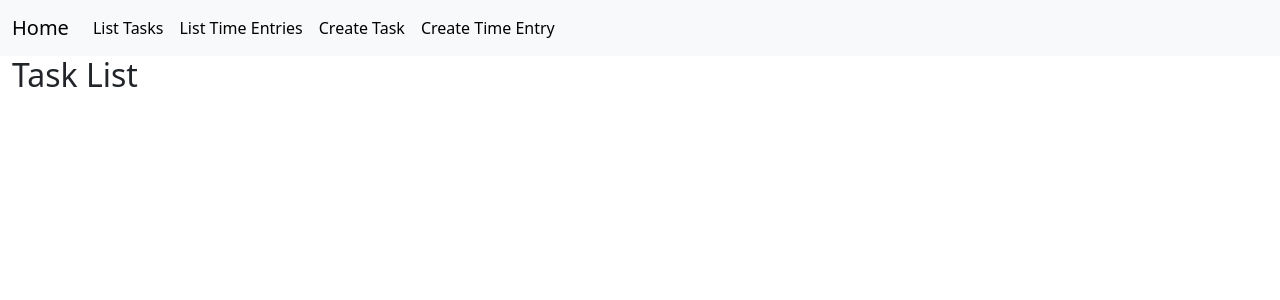
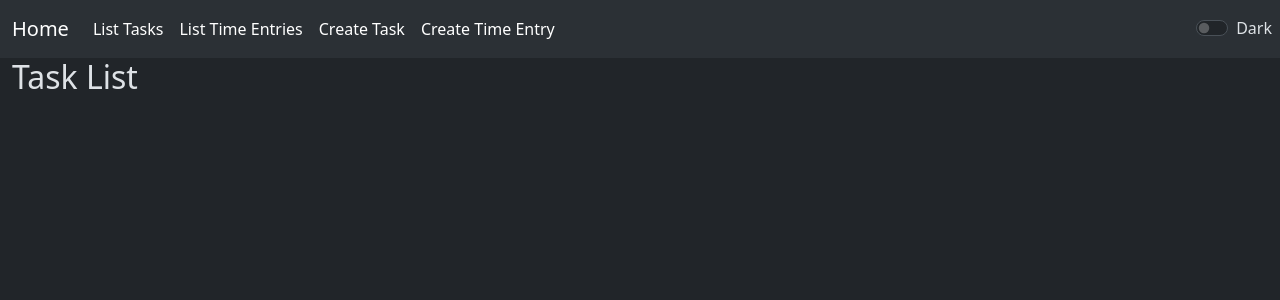
Before and after one commit to OsandaG/Scheduling, a Django app: page /ListTask in a window 1280 px wide. Shown: the top 300 px of the page. Run offline with Django 5.2, Linux system fonts and the light colour scheme; data that the repository does not hold is empty.

Commit message:
Prior to second round of improvments.

```diff
--- /dev/null
+++ b/ProductivityApp/Timekeeping/static/theme_control.js
@@ -0,0 +1,27 @@
+document.addEventListener("DOMContentLoaded", function () {
+    const darkModeToggle = document.getElementById("darkModeEnabled");
+
+    // Check the user's preference and set dark mode if enabled
+    if (localStorage.getItem("darkModeEnabled") === "true") {
+        enableDarkMode();
+    }
+
+    // Toggle dark mode on checkbox change
+    darkModeToggle.addEventListener("change", function () {
+        if (this.checked) {
+            enableDarkMode();
+        } else {
+            disableDarkMode();
+        }
+    });
+
+    function enableDarkMode() {
+        document.documentElement.setAttribute("data-bs-theme", "dark");
+        localStorage.setItem("darkModeEnabled", "true");
+    }
+
+    function disableDarkMode() {
+        document.documentElement.setAttribute("data-bs-theme", "light");
+        localStorage.setItem("darkModeEnabled", "false");
+    }
+});
--- a/ProductivityApp/Timekeeping/templates/base.html
+++ b/ProductivityApp/Timekeeping/templates/base.html
@@ -1,11 +1,12 @@
 <!DOCTYPE html>
-<html lang="en">
+<html lang="en" data-bs-theme="dark">
 <head>
     <meta charset="utf-8">
     <meta name="viewport" content="width=device-width, initial-scale=1, maximum-scale=1">
     <link crossorigin="anonymous" href="https://cdn.jsdelivr.net/npm/bootstrap@5.3.2/dist/css/bootstrap.min.css"
           integrity="sha384-T3c6CoIi6uLrA9TneNEoa7RxnatzjcDSCmG1MXxSR1GAsXEV/Dwwykc2MPK8M2HN" rel="stylesheet">
     <link href="https://cdn.jsdelivr.net/npm/bootstrap-icons@1.11.2/font/bootstrap-icons.min.css" rel="stylesheet">
+    <script defer src="static/theme_control.js"></script>
     <title>{% block title %}Productivity App{% endblock %}</title>
 </head>
 
@@ -25,6 +26,10 @@
             </div>
         </div>
     </div>
+<div class="form-check form-switch mx-auto p-2">
+  <input class="form-check-input" type="checkbox" role="switch" id="darkModeEnabled">
+  <label class="form-check-label" for="darkModeEnabled">Dark</label>
+</div>
 </nav>
 <div class="container-fluid"><h2>{{title}}</h2></div>
 <div class="container-fluid" id="content">
```
Also changed, not shown: ProductivityApp/Timekeeping/views.py (line endings or trailing spaces).
